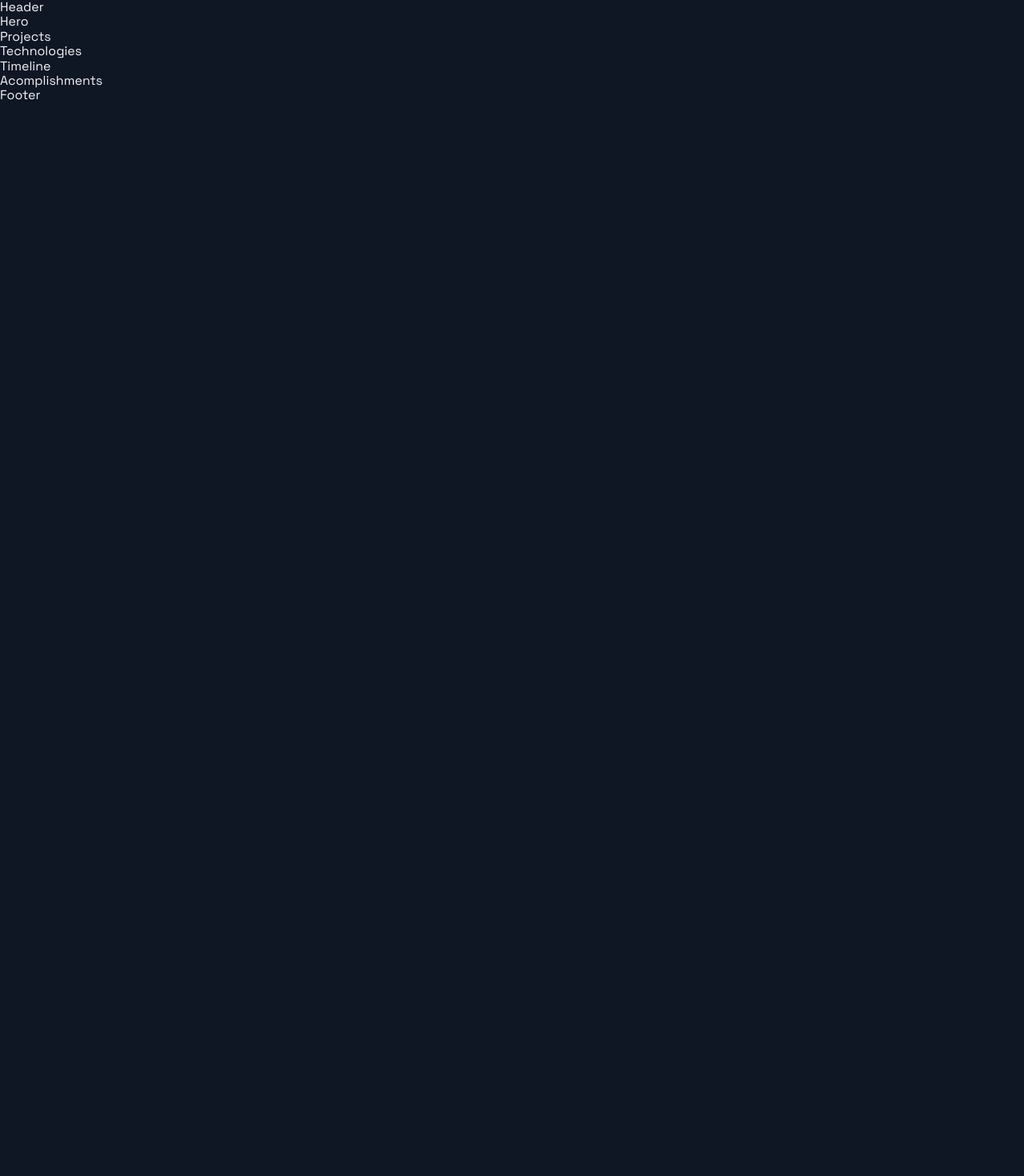
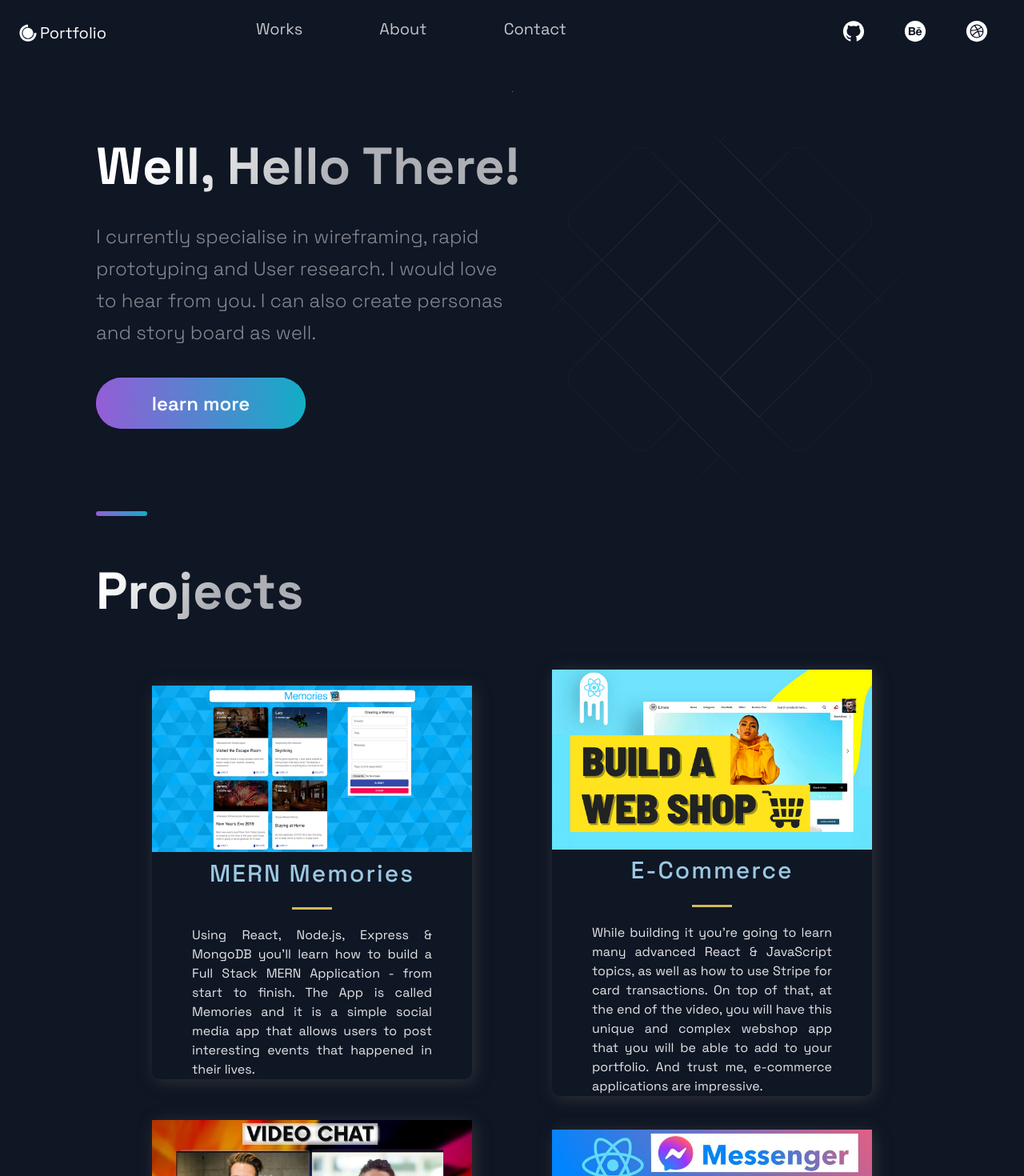
Before and after one commit to Simontagbor/portfolio_website, a Next.js app: page / in a window 1280 px wide. Shown: the top 1470 px of the page at 80% size. Before the commit the page ends 800 px from the top, so only its background shows below. Built offline with nearby package versions, Linux system fonts and the light colour scheme.

Commit message:
style header and hero section

```diff
--- a/src/components/Header/Header.js
+++ b/src/components/Header/Header.js
@@ -1,14 +1,48 @@
 import Link from 'next/link';
 import React from 'react';
-import { AiFillGithub, AiFillInstagram, AiFillLinkedin } from 'react-icons/ai';
-import { DiCssdeck } from 'react-icons/di';
+import { AiFillGithub, AiFillDribbbleCircle, AiFillLinkedin, AiFillBehanceCircle } from 'react-icons/ai';
+import { DiCss3Full, DiCssdeck } from 'react-icons/di';
 
-import { Container, Div1, Div2, Div3, NavLink, SocialIcons } from './HeaderStyles';
+import { Container, Div1, Div2, Div3, NavLink, SocialIcons, Span } from './HeaderStyles';
 
-const Header = () =>  (
-  <div>
-    Header
-  </div>
+const Header = () => (
+  <Container>
+    <Div1>
+      <Link href="/">
+        <a style={{ display: "flex", alignItems:"center", color:"white", marginBottom:"20;"}}>
+          <DiCssdeck size="3rem"/><Span>Portfolio</Span>
+        </a>
+      </Link>
+    </Div1>
+    <Div2>
+      <li>
+        <Link href="#Works">
+          <NavLink>Works</NavLink>
+        </Link>
+      </li>
+      <li>
+        <Link href="#About">
+          <NavLink>About</NavLink>
+        </Link>
+      </li>
+      <li>
+        <Link href="#Contact">
+          <NavLink>Contact</NavLink>
+        </Link>
+      </li>
+    </Div2>
+     <Div3>
+       <SocialIcons href="/">
+         <AiFillGithub size="3rem" />
+       </SocialIcons>
+       <SocialIcons href="/">
+         <AiFillBehanceCircle size="3rem" />
+       </SocialIcons>
+       <SocialIcons href="/">
+         <AiFillDribbbleCircle size="3rem" />
+       </SocialIcons>
+     </Div3>
+  </Container>
 );
 
 export default Header;
--- a/src/components/Header/HeaderStyles.js
+++ b/src/components/Header/HeaderStyles.js
@@ -6,7 +6,7 @@ export const Container = styled.div`
   grid-template-columns: repeat(5, 1fr);
   grid-template-rows: 1fr;
   grid-column-gap: 2rem;
-  padding: 1rem;
+  padding: 2rem;
   padding-top: 2rem;
 
   @media ${(props) => props.theme.breakpoints.sm} {
@@ -17,6 +17,10 @@ export const Container = styled.div`
     grid-row-gap: 0.5rem;
   }
 `;
+export const Span = styled.span`
+  font-size: 2rem;
+`;
+
 export const Div1 = styled.div`
   grid-area: 1 / 1 / 2 / 2;
   display: flex;
@@ -114,7 +118,7 @@ export const SocialIcons = styled.a`
 transition: 0.3s ease;
 color: white;
 border-radius: 50px;
-  padding: 8px;
+  padding: 4px;
 &:hover {
     background-color: #212d45;
     transform: scale(1.2);
--- a/src/components/Hero/Hero.js
+++ b/src/components/Hero/Hero.js
@@ -4,10 +4,20 @@ import { Section, SectionText, SectionTitle } from '../../styles/GlobalComponent
 import Button from '../../styles/GlobalComponents/Button';
 import { LeftSection } from './HeroStyles';
 
-const Hero = (props) => (
-  <div>
-    Hero
-  </div>
+const Hero = () => (
+  <Section row nopadding>
+    <LeftSection>
+      <SectionTitle main center>
+       Well, Hello There!
+      </SectionTitle>
+      <SectionText>
+        I currently specialise in wireframing, rapid prototyping and User research.
+        I would love to hear from you. I can also create personas and story board as well.
+      </SectionText>
+      <Button onclick={() => window.location ="/"}> learn more</Button>
+    </LeftSection>
+
+  </Section>
 );
 
 export default Hero;
--- a/src/components/Projects/Projects.js
+++ b/src/components/Projects/Projects.js
@@ -5,9 +5,22 @@ import { Section, SectionDivider, SectionTitle } from '../../styles/GlobalCompon
 import { projects } from '../../constants/constants';
 
 const Projects = () => (
-  <div>
-    Projects
-  </div>
+  <Section nopadding id="Projects">
+    <SectionDivider />
+    <SectionTitle main>Projects</SectionTitle>
+    <GridContainer>
+      {projects.map(({id, image, title, description, tags, source, visit }) => (
+        <BlogCard key={id}>
+          <Img src={image} />
+          <TitleContent>
+          <HeaderThree title>{title}</HeaderThree>
+          </TitleContent>
+          <Hr />
+          <CardInfo>{description}</CardInfo>
+        </BlogCard>
+      ))}
+    </GridContainer>
+  </Section>
 );
 
 export default Projects;
--- a/src/pages/index.js
+++ b/src/pages/index.js
@@ -10,10 +10,10 @@ import { Section } from '../styles/GlobalComponents';
 const Home = () => {
   return (
     <Layout>
-      {/* <Section grid> */}
+      <Section grid>
         <Hero />
-        {/* <BgAnimation /> */}
-      {/* </Section> */}
+        <BgAnimation />
+      </Section>
       <Projects />
       <Technologies />
       <Timeline />
```
